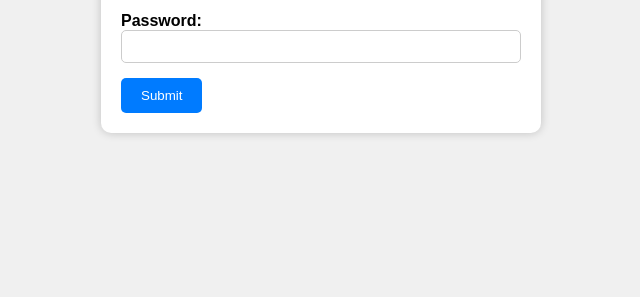
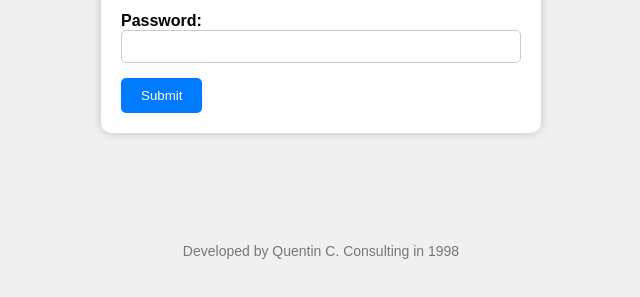
Before and after one commit to quentincloudsnow/badgingappweb, a website: page public/index.html in a window 1280 px wide. Shown: the part 327-624 px from the top of the page, without its empty margins (319-959 px from the left). Drawn offline with Linux system fonts and the light colour scheme.

Commit message:
added footer in authent page

```diff
--- a/public/index.html
+++ b/public/index.html
@@ -3,6 +3,15 @@
 <head>
     <title>Authentication</title>
     <link rel="stylesheet" href="styles.css">
+    <style>
+        footer {
+            text-align: center;
+            font-size: 14px;
+            color: #777;
+            padding: 10px 0;
+        }
+    </style>
+
 </head>
 <body>
     <div class="container">
@@ -18,5 +27,8 @@
             <button type="submit">Submit</button>
         </form>
     </div>
+    <footer>
+        Developed by Quentin C. Consulting in 1998
+    </footer>
 </body>
 </html>
```
